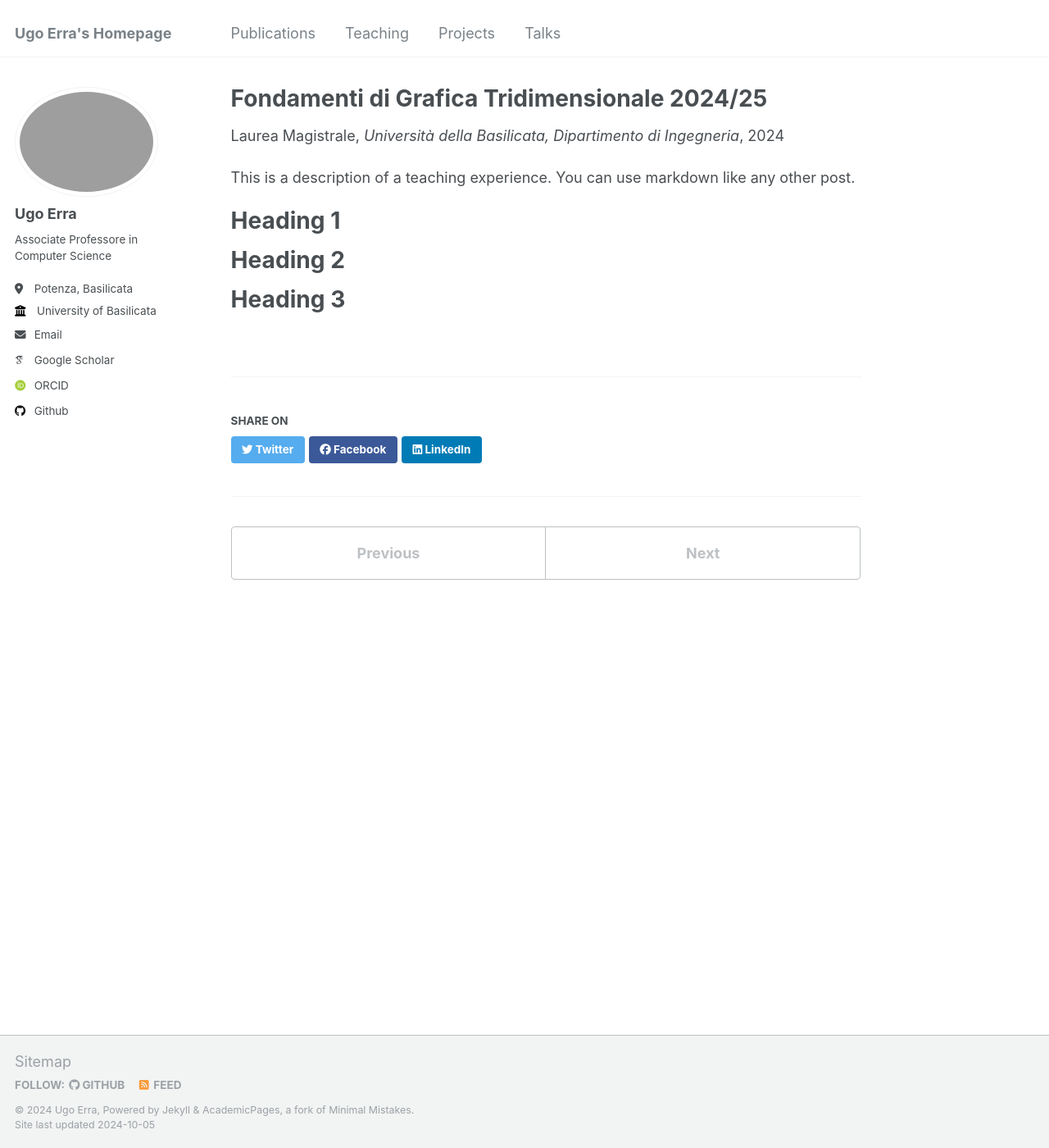
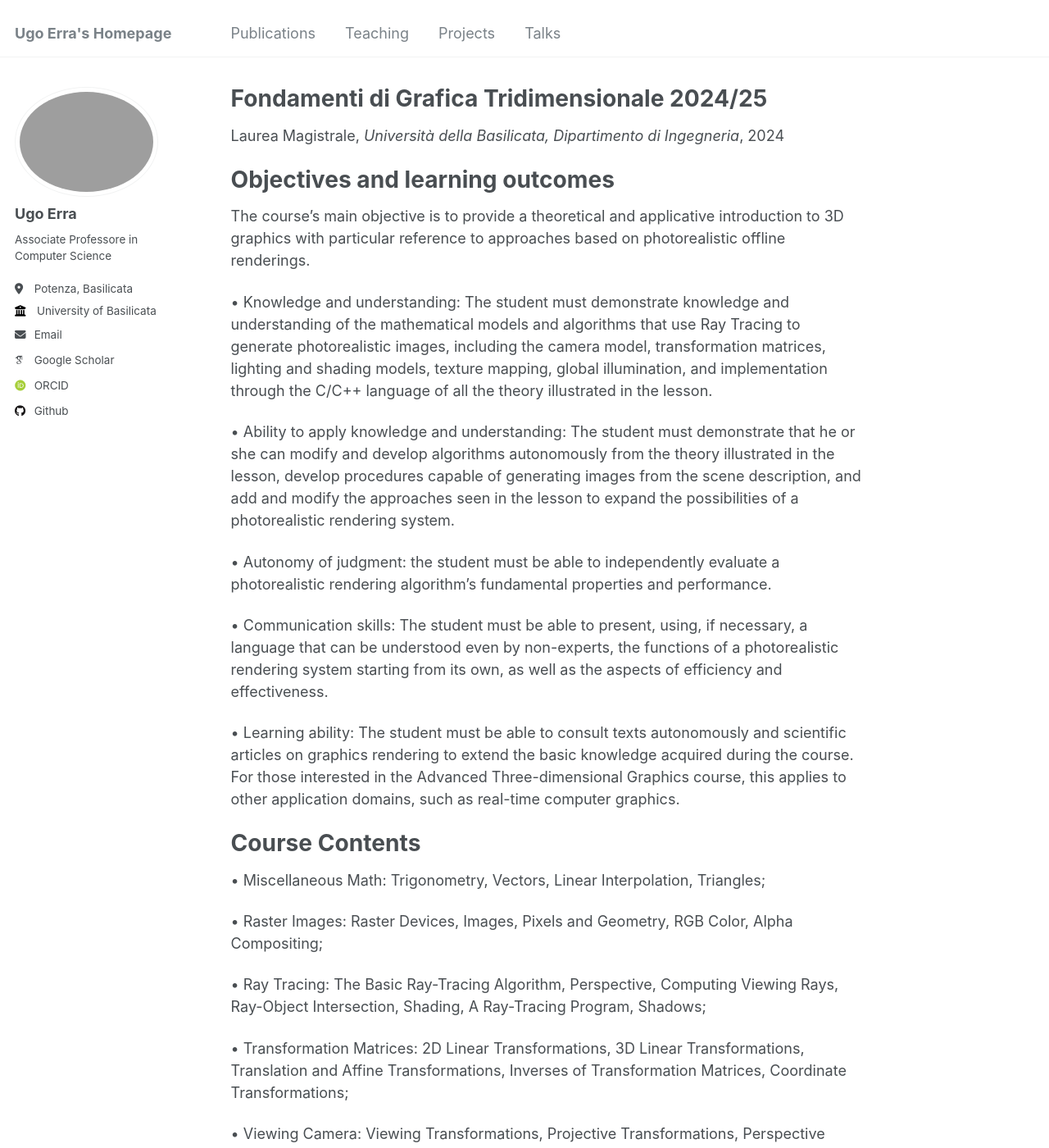
Before and after one commit to ugoerra/ugoerra.github.io, a Jekyll site: the page built from _teaching/2024-I-semester-teaching-FdGT.md, in a window 1280 px wide and 1400 px high. Shown: the whole window at 82% size. Built offline with Jekyll 4.4.1, drawn with Linux system fonts in a browser that asks for light colours; some web fonts are replaced; some of the changed text lies outside the part shown.

Commit message:
Update 2024-I-semester-teaching-FdGT.md

```diff
--- a/_teaching/2024-I-semester-teaching-FdGT.md
+++ b/_teaching/2024-I-semester-teaching-FdGT.md
@@ -8,10 +8,39 @@ date: 2024-10-01
 location: "Potenza, Italia"
 ---
 
-This is a description of a teaching experience. You can use markdown like any other post.
+Objectives and learning outcomes
+======
+The course's main objective is to provide a theoretical and applicative introduction to 3D graphics with particular reference to approaches based on photorealistic offline renderings.
 
-Heading 1
+• Knowledge and understanding: The student must demonstrate knowledge and understanding of the mathematical models and algorithms that use Ray Tracing to generate photorealistic images, including the camera model, transformation matrices, lighting and shading models, texture mapping, global illumination, and implementation through the C/C++ language of all the theory illustrated in the lesson.
+
+• Ability to apply knowledge and understanding: The student must demonstrate that he or she can modify and develop algorithms autonomously from the theory illustrated in the lesson, develop procedures capable of generating images from the scene description, and add and modify the approaches seen in the lesson to expand the possibilities of a photorealistic rendering system.
+
+• Autonomy of judgment: the student must be able to independently evaluate a photorealistic rendering algorithm's fundamental properties and performance.
+
+• Communication skills: The student must be able to present, using, if necessary, a language that can be understood even by non-experts, the functions of a photorealistic rendering system starting from its own, as well as the aspects of efficiency and effectiveness.
+
+• Learning ability: The student must be able to consult texts autonomously and scientific articles on graphics rendering to extend the basic knowledge acquired during the course. For those interested in the Advanced Three-dimensional Graphics course, this applies to other application domains, such as real-time computer graphics.
+
+Course Contents
 ======
+• Miscellaneous Math: Trigonometry, Vectors, Linear Interpolation, Triangles;
+
+• Raster Images: Raster Devices, Images, Pixels and Geometry, RGB Color, Alpha Compositing;
+
+• Ray Tracing: The Basic Ray-Tracing Algorithm, Perspective, Computing Viewing Rays, Ray-Object Intersection, Shading, A Ray-Tracing Program, Shadows;
+
+• Transformation Matrices: 2D Linear Transformations, 3D Linear Transformations, Translation and Affine Transformations, Inverses of Transformation Matrices, Coordinate Transformations;
+
+• Viewing Camera: Viewing Transformations, Projective Transformations, Perspective Projection, Some Properties of the Perspective Transform, Field-of-View;
+
+• Surface Shading: Diffuse Shading, Phong Shading, Artistic Shading;
+
+• Texture Mapping: Looking Up Texture Values, Texture Coordinate Functions, Applications of Texture Mapping;
+
+• Advanced Ray Tracing: Transparency and Refraction, Instancing, Distribution Ray Tracing;
+
+• Global Illumination: Particle Tracing for Lambertian Scenes, Path Tracing, Accurate Direct Lighting.
 
 Heading 2
 ======
```
